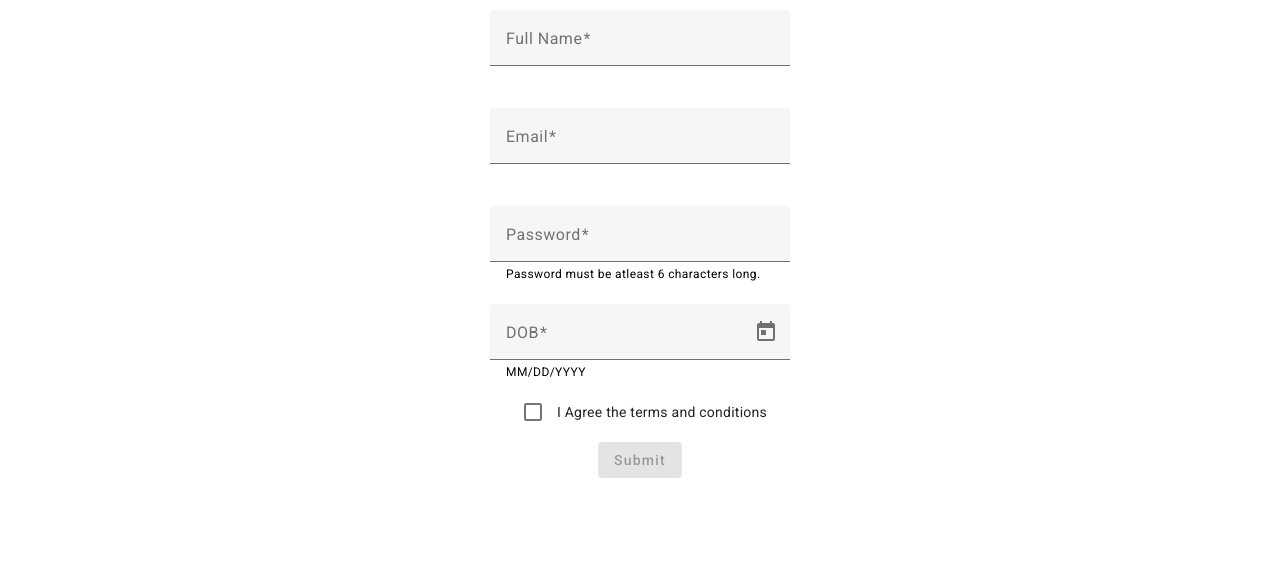
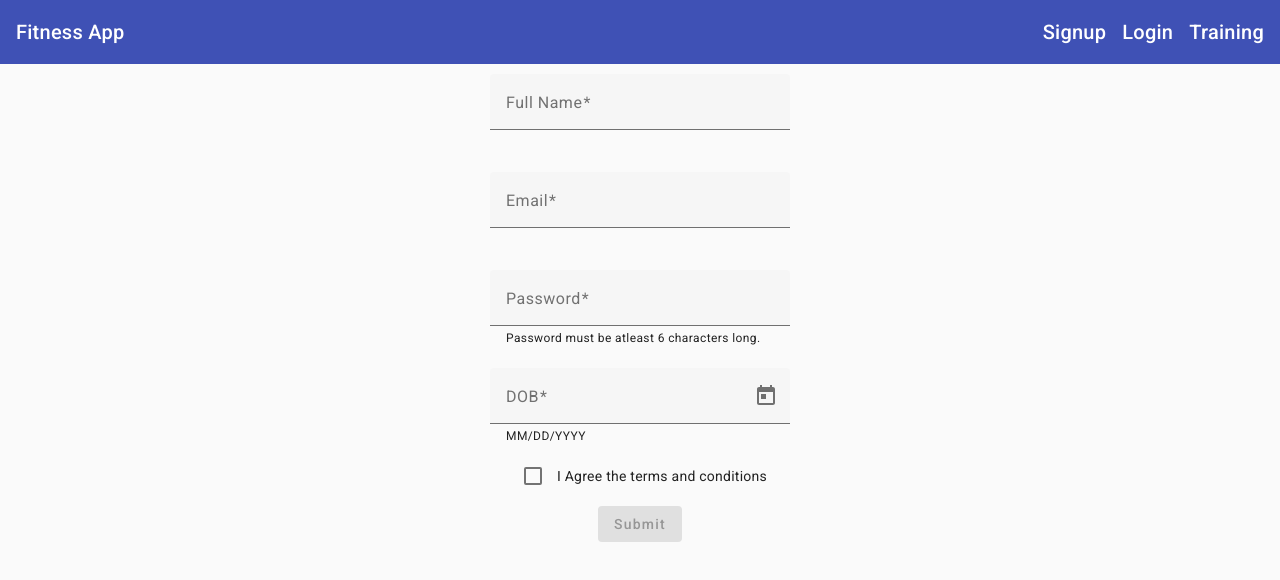
Before and after one commit to SriGowtham/ng-fitness-tracking-app, an Angular app: page /signup in a window 1280 px wide. Shown: the top 580 px of the page. Built offline with nearby package versions, Linux system fonts and the light colour scheme.

Commit message:
feat: Side nav navigation

```diff
--- a/src/app/app.component.css
+++ b/src/app/app.component.css
@@ -0,0 +1,45 @@
+mat-sidenav-container, mat-sidenav-content ,  mat-sidenav {
+    height: 100%;
+}
+
+mat-sidenav {
+    width: 200px;
+}
+
+.spacer {
+    flex: 1 1 auto;
+}
+
+.nav-links {
+  display: flex;
+  gap: 16px;
+}
+
+a {
+  color: white;
+  text-decoration: none;
+  font-weight: 500;
+  transition: color 0.3s;
+}
+
+a:hover , a:active {
+  color: lightgray;
+}
+.nav-item {
+  display: inline-flex;
+  align-items: center;
+  gap: 4px;
+  vertical-align: middle;
+}
+
+@media (min-width:768px) {
+    .side-nav {
+        display: none;
+    }
+}
+
+@media (max-width:767.98px) {
+    .nav-links {
+        display: none;
+    }
+}
--- a/src/app/app.component.html
+++ b/src/app/app.component.html
@@ -1 +1,31 @@
-<router-outlet></router-outlet>
+<mat-sidenav-container>
+  <mat-sidenav #SideNav role="navigation">
+     <mat-nav-list>
+      <a mat-list-item routerLink="/signup" (click)="SideNav.close()">Signup</a>
+      <a mat-list-item routerLink="/login" (click)="SideNav.close()">Login</a>
+      <a mat-list-item routerLink="/training" (click)="SideNav.close()">Training</a>
+     <mat-list-item>
+        <button mat-button (click)="SideNav.close()">Logout</button>
+     </mat-list-item>
+    </mat-nav-list>
+  </mat-sidenav>
+  <mat-sidenav-content>
+    <mat-toolbar color="primary">
+        <div class="side-nav">
+            <button matIconButton (click)="SideNav.toggle()" ass="example-icon" aria-label="Example icon-button with menu icon">
+             <mat-icon >menu</mat-icon>
+          </button>
+        </div>
+      <div><a routerLink="/">Fitness App</a></div>
+      <span class="spacer"></span>
+       <div class="nav-links">
+        <a routerLink="/signup">Signup</a>
+        <a routerLink="/login">Login</a>
+        <a routerLink="/training">Training</a>
+       </div>
+     </mat-toolbar>
+     <main>
+         <router-outlet></router-outlet>
+     </main>
+  </mat-sidenav-content>
+</mat-sidenav-container>
--- a/src/app/auth/sign-up/sign-up.html
+++ b/src/app/auth/sign-up/sign-up.html
@@ -2,7 +2,7 @@
     <form class="column align-center" id="signup-form" #form="ngForm" (ngSubmit)="onSubmit(form)">
         <mat-form-field>
             <mat-label>Full Name</mat-label>
-            <input type="fName" matInput name="fName" ngModel required #fNameInput="ngModel">
+            <input type="text" matInput name="fName" ngModel required #fNameInput="ngModel">
             @if (fNameInput.hasError('required')) {
             <mat-error>Field Must not be empty</mat-error>
             }
```
Also changed, not shown: src/app/app.component.ts (+5 -2 lines).
